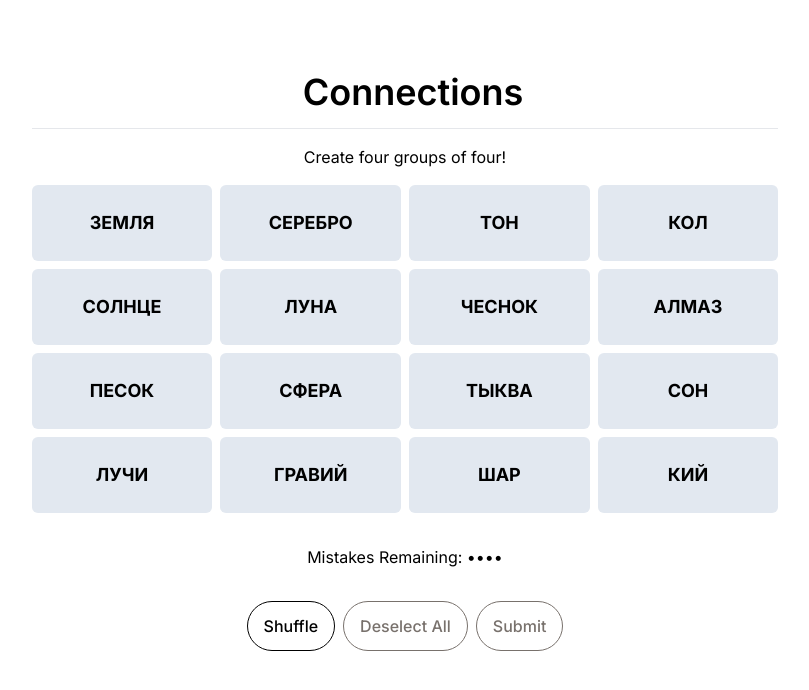
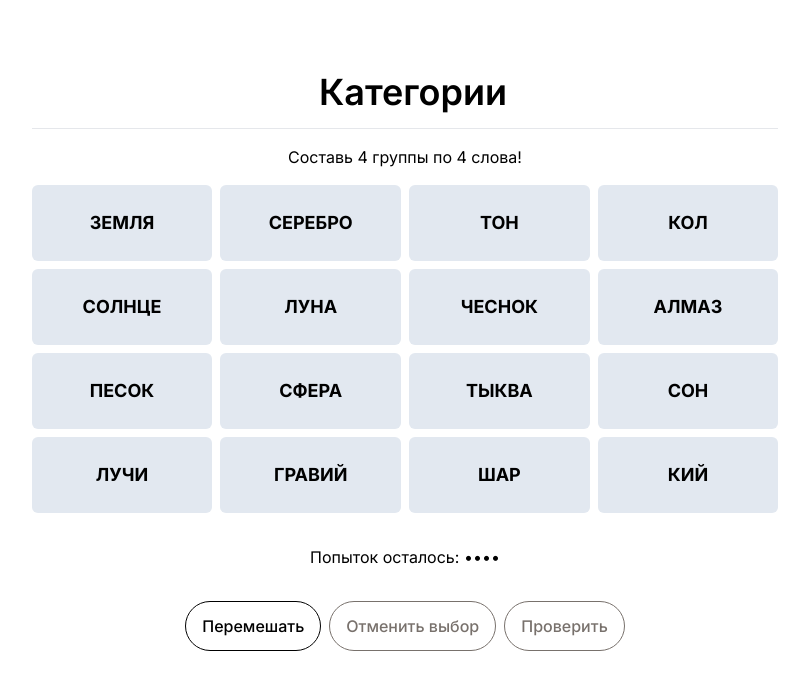
Before and after one commit to danuhaha/CategoriesRussian, a Next.js app: page / in a window 1280 px wide. Shown: the top 690 px of the page, without its empty margins (235-1044 px from the left). Built offline with nearby package versions, Linux system fonts and the light colour scheme.

Commit message:
Add russian localization

```diff
--- a/app/_components/modal/game-lost-modal.tsx
+++ b/app/_components/modal/game-lost-modal.tsx
@@ -14,11 +14,11 @@ export default function GameLostModal(props: GameLostModalProps) {
     <GameModal isOpen={props.isOpen} onClose={props.onClose}>
       <div className="flex flex-col items-center justify-center px-12">
         <h1 className="text-black text-3xl font-black my-4 ml-4">
-          {"Next time!"}
+          {"До следующего раза!"}
         </h1>
         <hr className="mb-2 md:mb-4 w-full"></hr>
         <GuessHistory guessHistory={props.guessHistory} />
-        <ControlButton text="Exit" onClick={props.onClose} />
+        <ControlButton text="Выйти" onClick={props.onClose} />
       </div>
     </GameModal>
   );
--- a/app/_components/modal/game-won-modal.tsx
+++ b/app/_components/modal/game-won-modal.tsx
@@ -18,9 +18,9 @@ export default function GameWonModal(props: GameWonModalProps) {
           {props.perfection}
         </h1>
         <hr className="mb-2 md:mb-4 w-full"></hr>
-        <h2 className="text-black mb-8">{"You've won the game!"}</h2>
+        <h2 className="text-black mb-8">{"Победа!"}</h2>
         <GuessHistory guessHistory={props.guessHistory} />
-        <ControlButton text="Exit" onClick={props.onClose} />
+        <ControlButton text="Выйти" onClick={props.onClose} />
       </div>
     </GameModal>
   );
--- a/app/_utils.ts
+++ b/app/_utils.ts
@@ -28,13 +28,13 @@ export const getWordColor = (category: 1 | 2 | 3 | 4): string => {
 export const getPerfection = (mistakesRemaining: number) => {
   switch (mistakesRemaining) {
     case 4:
-      return "Perfect!";
+      return "Браво!";
     case 3:
-      return "Nice!";
+      return "Супер!";
     case 2:
-      return "Good!";
+      return "Неплохо!";
     default:
-      return "Phew!";
+      return "Фух!";
   }
 };
 
--- a/app/layout.tsx
+++ b/app/layout.tsx
@@ -5,8 +5,8 @@ import "./globals.css";
 const inter = Inter({ subsets: ["latin"] });
 
 export const metadata: Metadata = {
-  title: "Connections",
-  description: "Group four groups of four!",
+  title: "Категории",
+  description: "Составь 4 группы по 4 слова!",
 };
 
 export default function RootLayout({
--- a/app/page.tsx
+++ b/app/page.tsx
@@ -49,14 +49,14 @@ export default function Home() {
 
     switch (result.result) {
       case "same":
-        showPopup("You've already guessed that!");
+        showPopup("Уже было!");
         break;
       case "one-away":
         animateWrongGuess();
-        showPopup("One away...");
+        showPopup("Один лишний...");
         break;
       case "loss":
-        showPopup("Better luck next time!");
+        showPopup("Повезет в другой раз!");
         await handleLoss();
         setShowGameLostModal(true);
         break;
@@ -82,7 +82,7 @@ export default function Home() {
   const renderControlButtons = () => {
     const showResultsWonButton = (
       <ControlButton
-        text="Show Results"
+        text="Показать результаты"
         onClick={() => {
           setShowGameWonModal(true);
         }}
@@ -91,7 +91,7 @@ export default function Home() {
 
     const showResultsLostButton = (
       <ControlButton
-        text="Show Results"
+        text="Показать результаты"
         onClick={() => {
           setShowGameLostModal(true);
         }}
@@ -101,17 +101,17 @@ export default function Home() {
     const inProgressButtons = (
       <div className="flex gap-2 mb-12">
         <ControlButton
-          text="Shuffle"
+          text="Перемешать"
           onClick={shuffleWords}
           unclickable={submitted}
         />
         <ControlButton
-          text="Deselect All"
+          text="Отменить выбор"
           onClick={deselectAllWords}
           unclickable={selectedWords.length === 0 || submitted}
         />
         <ControlButton
-          text="Submit"
+          text="Проверить"
           unclickable={selectedWords.length !== 4 || submitted}
           onClick={handleSubmit}
         />
@@ -131,10 +131,10 @@ export default function Home() {
     <>
       <div className="flex flex-col items-center w-11/12 md:w-3/4 lg:w-7/12 mx-auto mt-14">
         <h1 className="text-black text-4xl font-semibold my-4 ml-4">
-          Connections
+          Категории
         </h1>
         <hr className="mb-4 md:mb-4 w-full"></hr>
-        <h1 className="text-black mb-4">Create four groups of four!</h1>
+        <h1 className="text-black mb-4">Составь 4 группы по 4 слова!</h1>
         <div className="relative w-full">
           <Popup show={popupState.show} message={popupState.message} />
           <Grid
@@ -147,7 +147,7 @@ export default function Home() {
           />
         </div>
         <h2 className="text-black my-4 md:my-8 mx-8">
-          Mistakes Remaining:{" "}
+          Попыток осталось:{" "}
           {mistakesRemaining > 0 ? Array(mistakesRemaining).fill("•") : ""}
         </h2>
         {renderControlButtons()}
```
